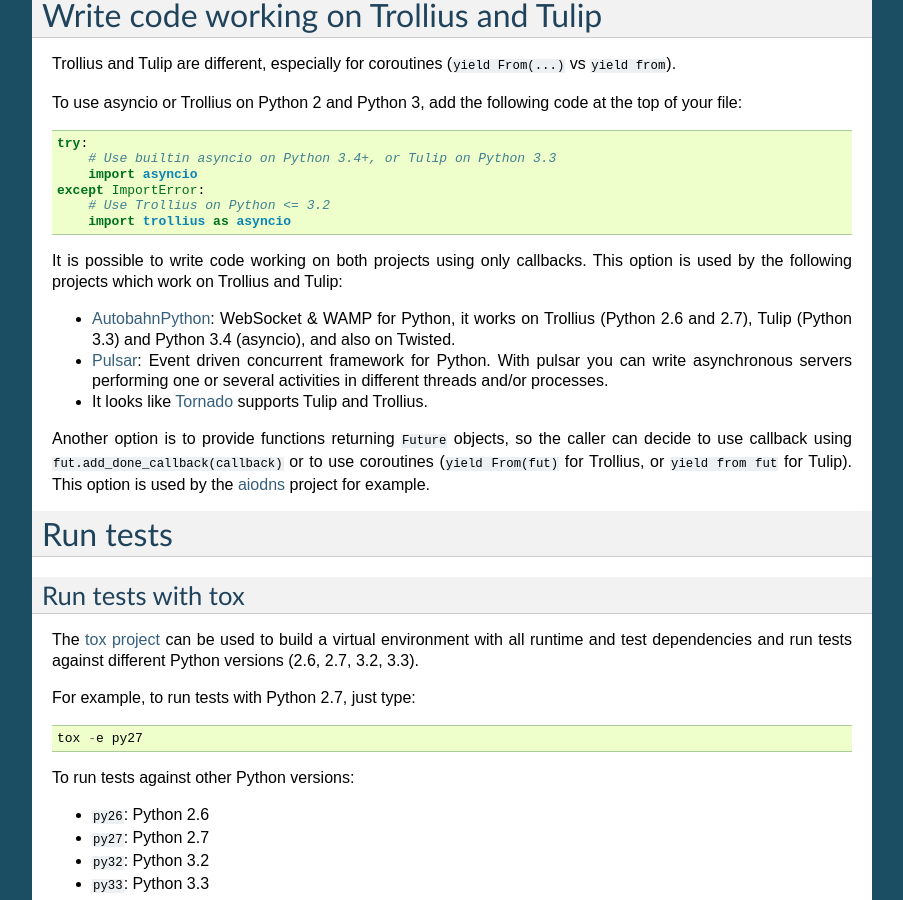
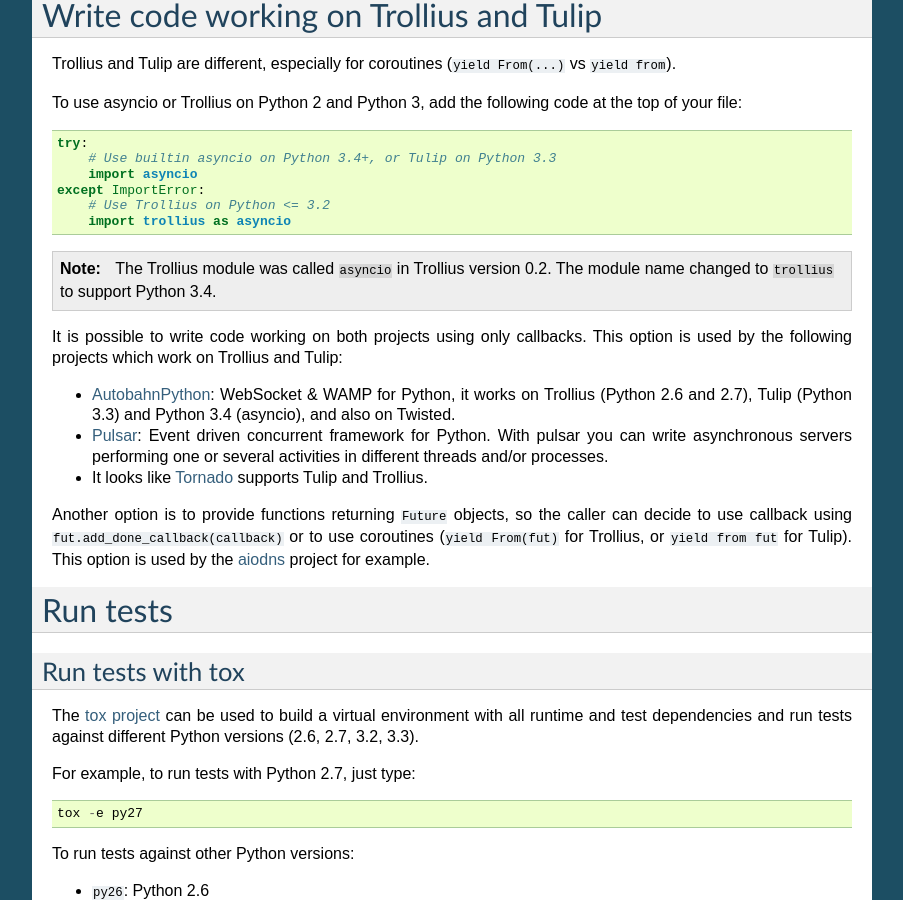
Before and after one commit to openstack-archive/deb-python-trollius, a Sphinx documentation site: the page built from doc/index.rst, in a window 1280 px wide and 900 px high, scrolled down 3545 px. Shown: the whole window, without its empty margins (198-1101 px from the left). Built offline with Sphinx 7.4.7, drawn with Linux system fonts in a browser that asks for light colours.

Commit message:
doc: mention that the name of the module changed from asyncio to trollius

```diff
--- a/doc/index.rst
+++ b/doc/index.rst
@@ -237,6 +237,11 @@ the top of your file::
     except ImportError:
         # Use Trollius on Python <= 3.2
         import trollius as asyncio
+
+.. note::
+
+   The Trollius module was called ``asyncio`` in Trollius version 0.2. The
+   module name changed to ``trollius`` to support Python 3.4.
 
 It is possible to write code working on both projects using only callbacks.
 This option is used by the following projects which work on Trollius and Tulip:
```
